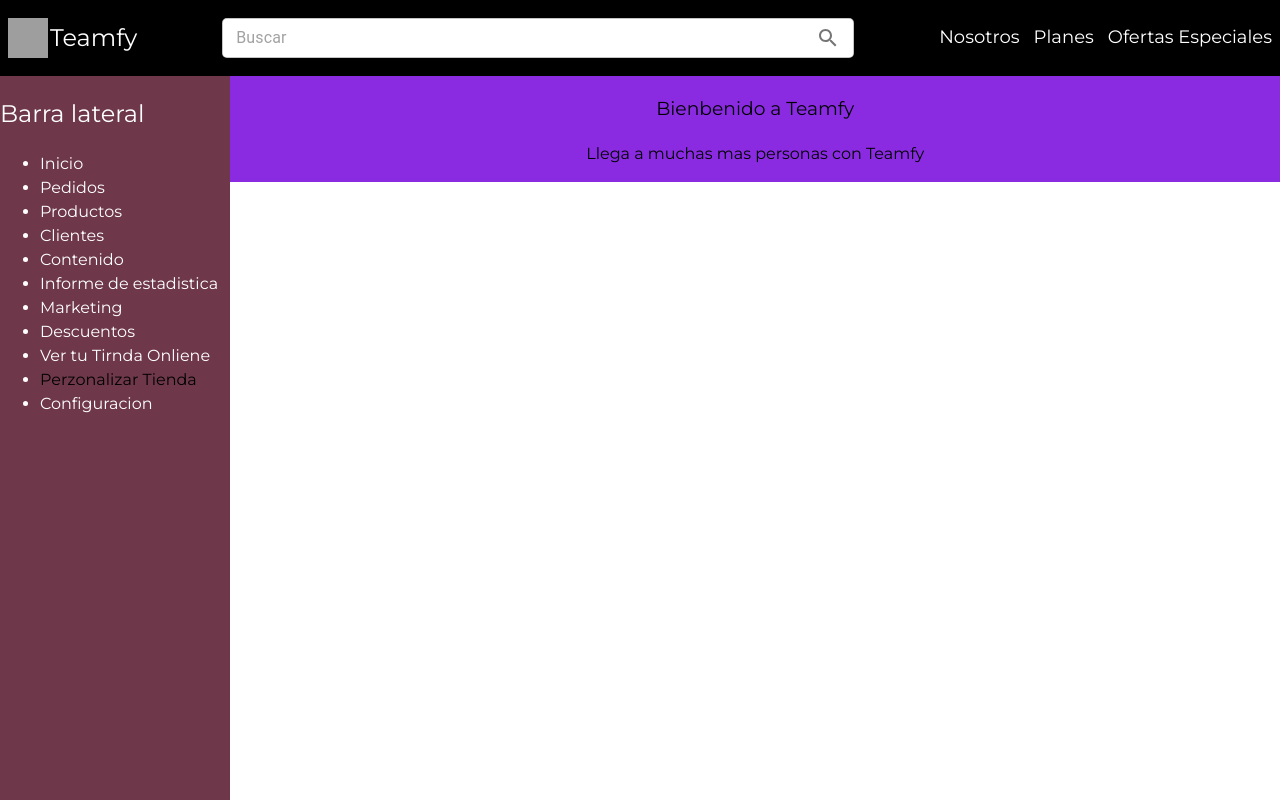
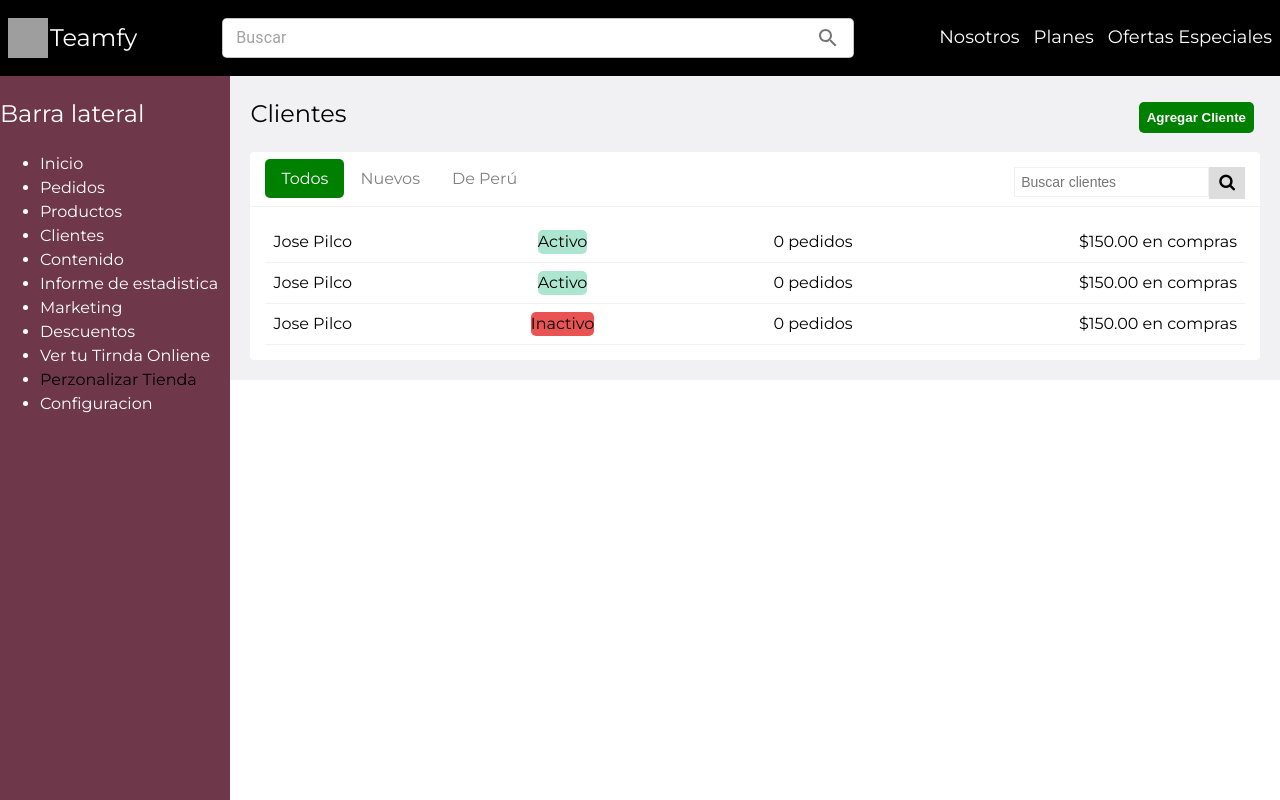
Before and after one commit to bldm99/ProyectoTeamfy, a React (Vite) app: page / in a window 1280 px wide. Both pictures are taken after a click on the item "Clientes". Built offline with nearby package versions, Linux system fonts and the light colour scheme; grey boxes are pictures that could not be loaded.

Commit message:
subiendo vista de clientes v1

```diff
--- a/package.json
+++ b/package.json
@@ -7,7 +7,8 @@
     "dev": "vite",
     "build": "vite build",
     "lint": "eslint src --ext js,jsx --report-unused-disable-directives --max-warnings 0",
-    "preview": "vite preview"
+    "preview": "vite preview",
+    "start": "react-scripts start"
   },
   "dependencies": {
     "@emotion/react": "^11.11.0",
--- /dev/null
+++ b/src/componentes/clientes/Clientes.jsx
@@ -0,0 +1,51 @@
+import React from "react";
+import './clientes.css'
+
+const Clientes = () =>{
+    return (
+
+        <div class="contenedor">
+            <link rel="stylesheet" href="https://cdnjs.cloudflare.com/ajax/libs/font-awesome/4.7.0/css/font-awesome.min.css"></link>
+            <h2 id="label-cliente">Clientes</h2>
+            <button class="button-cliente">Agregar Cliente</button>
+            <div class="workspace">
+                <div class="workspace-head">
+                    <a href="#todos" class="active">Todos</a>
+                    <a href="#nuevos">Nuevos</a>
+                    <a href="#dePeru">De Perú</a>
+                    <div class="search-container">
+                        <form action="/action_page.php">
+                            <input type="text" placeholder="Buscar clientes"></input>
+                            <button type="submit"><i class="fa fa-search"></i></button>
+                        </form>
+                    </div>
+                </div>
+                <div class="workspace-body">
+                    <table>
+                       <tr>
+                        <td class="nombre-cliente">Jose Pilco</td>
+                        <td class="estado-cliente"><div class="color-estado-cliente">Activo</div></td>
+                        <td class="pedidos-cliente">0 pedidos</td>
+                        <td id="compras-cliente">$150.00 en compras</td>
+                       </tr>
+                       <tr>
+                        <td class="nombre-cliente">Jose Pilco</td>
+                        <td class="estado-cliente"><div class="color-estado-cliente">Activo</div></td>
+                        <td class="pedidos-cliente">0 pedidos</td>
+                        <td class="compras-cliente">$150.00 en compras</td>
+                       </tr>
+                       <tr>
+                        <td class="nombre-cliente">Jose Pilco</td>
+                        <td class="estado-cliente"><div class="color-estado-cliente-inactivo">Inactivo</div></td>
+                        <td class="pedidos-cliente">0 pedidos</td>
+                        <td class="compras-cliente">$150.00 en compras</td>
+                       </tr>
+
+                    </table>
+                </div>
+
+            </div>
+        </div>
+    );
+}
+export default Clientes;
--- /dev/null
+++ b/src/componentes/clientes/clientes.css
@@ -0,0 +1,104 @@
+.contenedor{
+    margin:0px;
+    text-align: left;
+    padding: 20px;
+    padding-top: 0px;
+    background-color: #f1f1f3;
+}
+#label-cliente{
+    display: inline-block;
+    margin-right: 75%;
+
+}
+.button-cliente{
+    background-color: green;
+    padding: 8px;
+    color:white;
+    font-weight: bold;
+    position: relative;
+    left: 35px;
+    border: solid 0px;
+    border-radius: 5px;
+}
+.workspace{
+    background-color: white;
+    overflow: hidden;
+    border: solid 0px;
+    border-radius: 4px;
+}
+.workspace-head {
+    border-bottom: solid #f1f1f3 1px;
+    padding: 15px;
+}
+.workspace-head a {
+    color: grey;
+    text-align: center;
+    padding: 10px 16px;
+    text-decoration: none;
+  }
+  /* Change the color of links on hover */
+.workspace-head a:hover {
+    background-color: #ddd;
+  }
+
+  /* Add a color to the active/current link */
+  .workspace-head a.active {
+    border-radius: 5px;
+    background-color: green;
+    color: white;
+
+  }
+  .workspace-head .search-container{
+    float: right;
+  }
+
+  .workspace-head .search-container button{
+    float: right;
+    padding: 6px 10px;
+    background: #ddd;
+    font-size: 17px;
+    border: none;
+    cursor: pointer;
+  }
+  .workspace-head .search-container button:hover {
+    background: #ccc;
+  }
+
+  .workspace-head input[type=text] {
+    padding: 6px;
+    font-size: 14px;
+    border: none;
+    border: 1px solid #f1f1f3
+  }
+
+  .workspace-body{
+    padding: 15px;
+  }
+  .workspace-body table {
+    border-collapse: collapse;
+    width: 100%;
+  }
+  .workspace-body tr{
+    border-bottom:solid #f1f1f3 1px;
+  }
+  .workspace-body td{
+    text-align: right;
+    padding: 8px;
+  }
+  .workspace-body .nombre-cliente{
+    text-align: left;
+  }
+  .workspace-body .estado-cliente{
+    text-align: center;
+  }
+  .color-estado-cliente{
+    background-color: #ACE6D0;
+    border-radius: 5px;
+    display: inline-block;
+    text-align: center;
+  }
+  .color-estado-cliente-inactivo{
+    background-color: rgb(234, 83, 83);
+    display: inline-block;
+    border-radius: 5px;
+  }
--- a/src/componentes/menulateral/Lateral.jsx
+++ b/src/componentes/menulateral/Lateral.jsx
@@ -7,6 +7,8 @@ import { Link } from 'react-router-dom';
 import Pedidos from '../pedidos/Pedidos';
 import Error from '../error/Error';
 import Inicio from '../inicio/Inicio';
+import Clientes from '../clientes/Clientes'
+
 
 
 const Lateral = ({cambio}) => {
@@ -31,9 +33,7 @@ const Lateral = ({cambio}) => {
                     <li onClick={() => cambio(<Inicio/>)} >Inicio</li> {/* Bradon */}
                     <li onClick={() => cambio(<Pedidos/>)}>Pedidos</li>
                     <li onClick={() => cambio(<Error/>)}>Productos</li>
-
-
-                    <li>Clientes</li>
+                    <li onClick={() => cambio(<Clientes/>)}>Clientes</li>
                     <li>Contenido</li>
                     <li>Informe de estadistica</li>
                     <li>Marketing</li>
```
